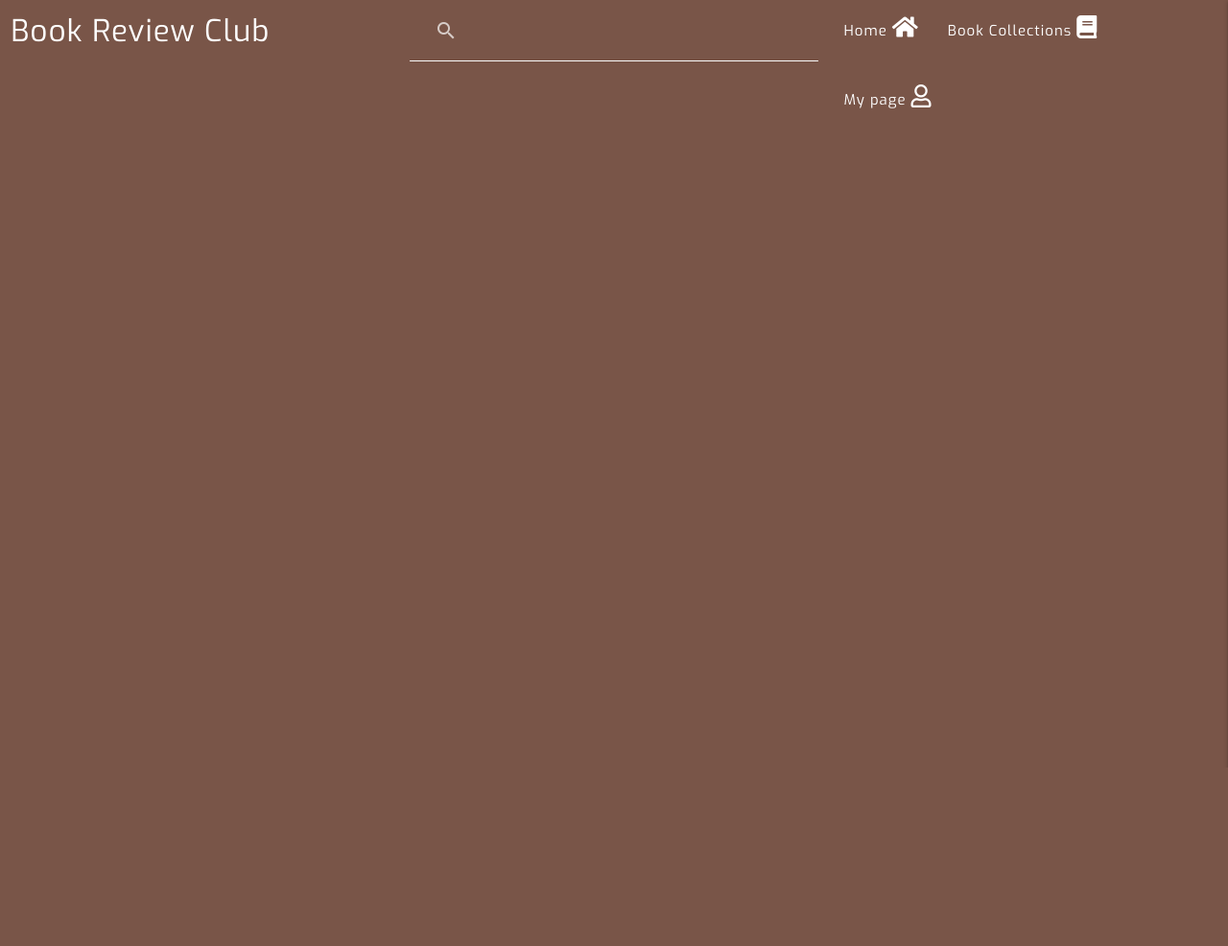
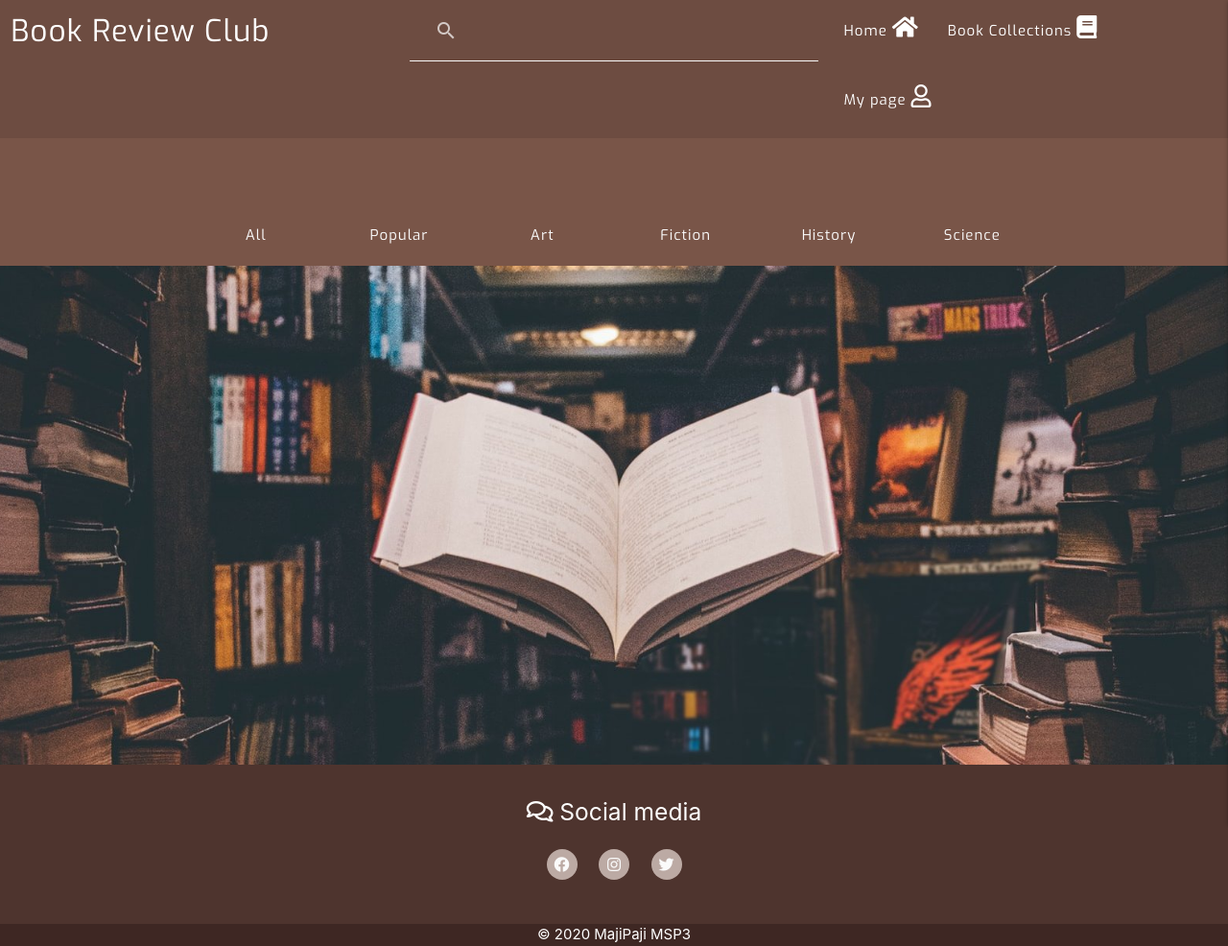
Before and after one commit to MajPaji/Book-Review-Club, a Flask app: page / in a window 1280 px wide. Shown: the whole page at 96% size. Before the commit the page ends 800 px from the top, so only its background shows below. Run offline with Flask 2, Linux system fonts and the light colour scheme; data that the repository does not hold is empty; some libraries are stand-ins or nearby versions.

Commit message:
Add Category, Callout and Footer section in base.html

```diff
--- a/static/css/style.css
+++ b/static/css/style.css
@@ -1,6 +1,15 @@
 @import url("https://fonts.googleapis.com/css2?family=Exo:wght@100;200;300;400;500;600;700;800;900&family=Roboto:wght@100;200;300;400;500;600;700;800;900&display=swap, https://stackpath.bootstrapcdn.com/font-awesome/4.7.0/css/font-awesome.min.css");
 
+/* body */
 
+body {
+    display: flex;
+    min-height: 100vh;
+    flex-direction: column;
+}
+
+
+/* --- navigation */
 .navbar {
     box-shadow: none;
     font-family: "Exo", sans-serif;
@@ -28,3 +37,59 @@
     padding-left: 5px;
     padding-right: 5px;
 }
+
+/* category section */
+
+.category {
+    margin-top: 55px;
+}
+
+.category a{
+    margin-top: 15px;
+    font-family: "Exo", sans-serif;
+    color: #fafafa;
+    letter-spacing: 1px;
+}
+
+/* call out section */
+
+.callout {
+  height: 65vh;
+  background: url("../images/hero-image-index.jpg");
+  background-repeat: no-repeat;
+  background-size: cover;
+  -moz-background-size: cover;
+  -webkit-background-size: cover;
+  -o-background-size: cover;
+  background-position: 50% 50%;
+  position: relative;
+}
+
+/* footer */
+
+.footer-social {
+    display: inline-block;
+}
+
+.footer-social li a {
+  width: 32px;
+  height: 32px;
+  background-color: #bcaaa4 ;
+  color: #fafafa;
+  border-radius: 50%;
+  text-align: center;
+  font-size: 16px;
+  margin: 0;
+  display: table-cell;
+  vertical-align: middle;
+  transition: all 0.35s ease-in-out;
+  -moz-transition: all 0.35s ease-in-out;
+  -webkit-transition: all 0.35s ease-in-out;
+  -o-transition: all 0.35s ease-in-out;
+}
+
+.footer-social li a:hover {
+  background-color: #8d6e63;
+  border: 1px solid #fafafa;
+  border-color: #fafafa;
+}
--- a/templates/base.html
+++ b/templates/base.html
@@ -19,12 +19,12 @@
 <body class="brown">
     <header>
         <!-- top navbar -->
-        <nav class="nav-extended navbar brown row">
+        <nav class="nav-extended navbar brown darken-1 row">
             <div class="nav-wrapper col s12 m12 l4">
                 <a href="{{ url_for('book_review_club') }}" class="brand-logo left">Book Review Club</a>
                 <a href="#" data-target="mobile-demo" class="sidenav-trigger right"><i class="fas fa-bars"></i></a>
             </div>
-            <nav class="nav-search brown hide-on-med-and-down col s4">
+            <nav class="nav-search brown darken-1 hide-on-med-and-down col s4">
                 <div class="nav-wrapper">
                     <form>
                         <div class="input-field">
@@ -44,7 +44,7 @@
             </ul>
             </div>
           <!-- mobiel search navbar -->
-            <nav class="nav-search brown show-on-medium-and-down hide-on-med-and-up col s10 offset-s1">
+            <nav class="nav-search brown darken-1 show-on-medium-and-down hide-on-med-and-up col s10 offset-s1">
                 <div class="nav-wrapper">
                     <form>
                         <div class="input-field">
@@ -75,9 +75,68 @@
 
     </header>
 
+    <!-- category -->
+    <section class="category container">
+        <div class="row">
+            <a href="" class="col s4 m2 center-align">All</a>
+            <a href="" class="col s4 m2 center-align">Popular</a>
+            <a href="" class="col s4 m2 center-align">Art</a>
+            <a href="" class="col s4 m2 center-align">Fiction</a>
+            <a href="" class="col s4 m2 center-align">History</a>
+            <a href="" class="col s4 m2 center-align">Science</a>
+        </div>
+    </section>
+
+    <!-- callout -->
+    <section class="callout">
+	<div class="row">
+		<div class="col s12 callout-call">
+
+		</div>
+	</div>
+    </section>
+
+
     {% block content %}
 
     {% endblock %}
+
+    <!-- footer -->
+
+    <footer class="page-footer brown darken-3">
+        <div class="container ">
+            <div class="row">
+                <div class="col s12 center-align">
+                    <h5 class="white-text"><i class="d-block far fa-comments mb-3" aria-hidden="true"></i> Social media</h5>
+                    <ul class="footer-social row">
+                        <li class="col s4">
+                            <a href="https://www.facebook.com/" target="_blank">
+                                <i class="fab fa-facebook" aria-hidden="true"></i>
+                                <span class="sr-only">Facebook</span>
+                            </a>
+                        </li>
+                        <li class="col s4">
+                            <a href="https://www.instagram.com/" target="_blank">
+                                <i class="fab fa-instagram" aria-hidden="true"></i>
+                                <span class="sr-only">Instagram</span>
+							</a>
+                        </li>
+                        <li class="col s4">
+                            <a href="https://twitter.com/" target="_blank">
+                                <i class="fab fa-twitter" aria-hidden="true"></i>
+                                <span class="sr-only">Twitter</span>
+							</a>
+                        </li>
+                    </ul>
+                </div>
+            </div>
+        </div>
+        <div class="center-align brown darken-4">
+            <div class="">
+                © 2020 MajiPaji MSP3
+            </div>
+        </div>
+    </footer>
 
 
     <script src="https://code.jquery.com/jquery-3.5.1.min.js"
```
Also changed, not shown: static/images/hero-image-index.jpg (added), templates/index.html (line endings or trailing spaces).
